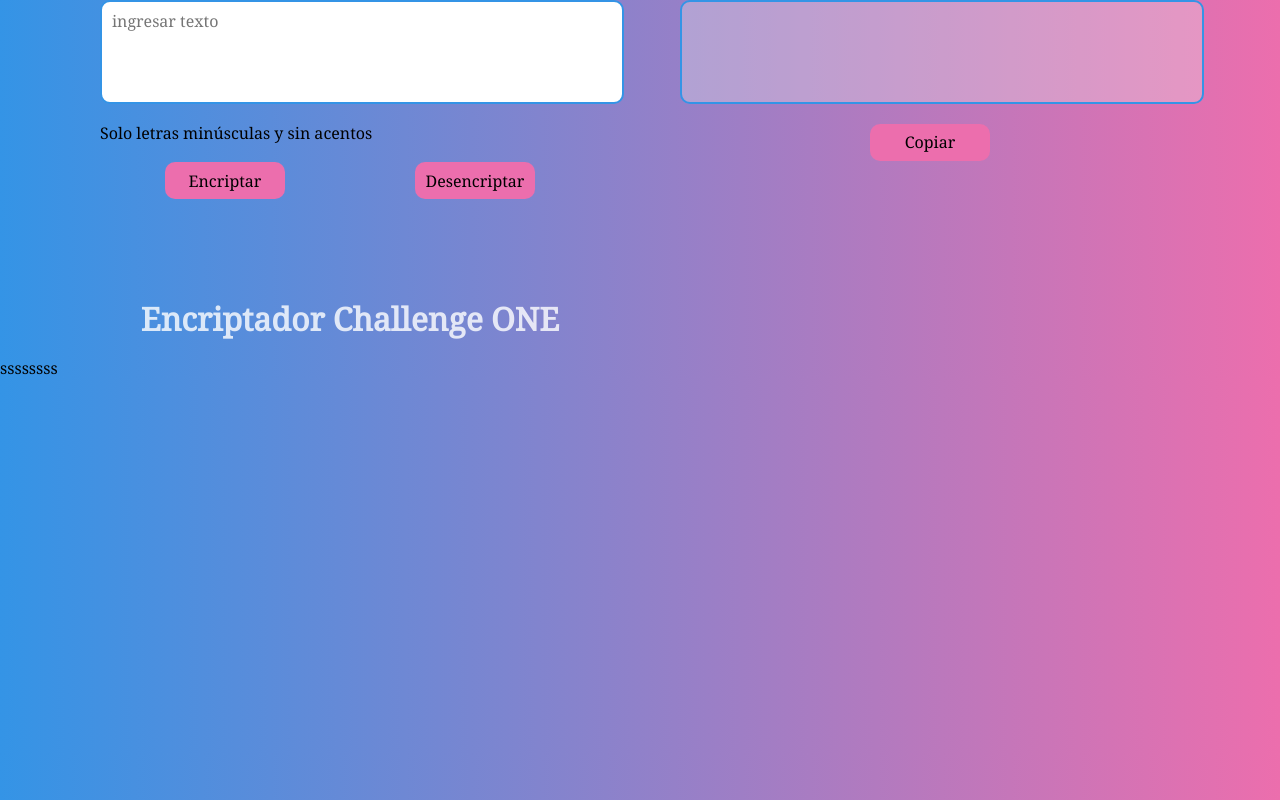
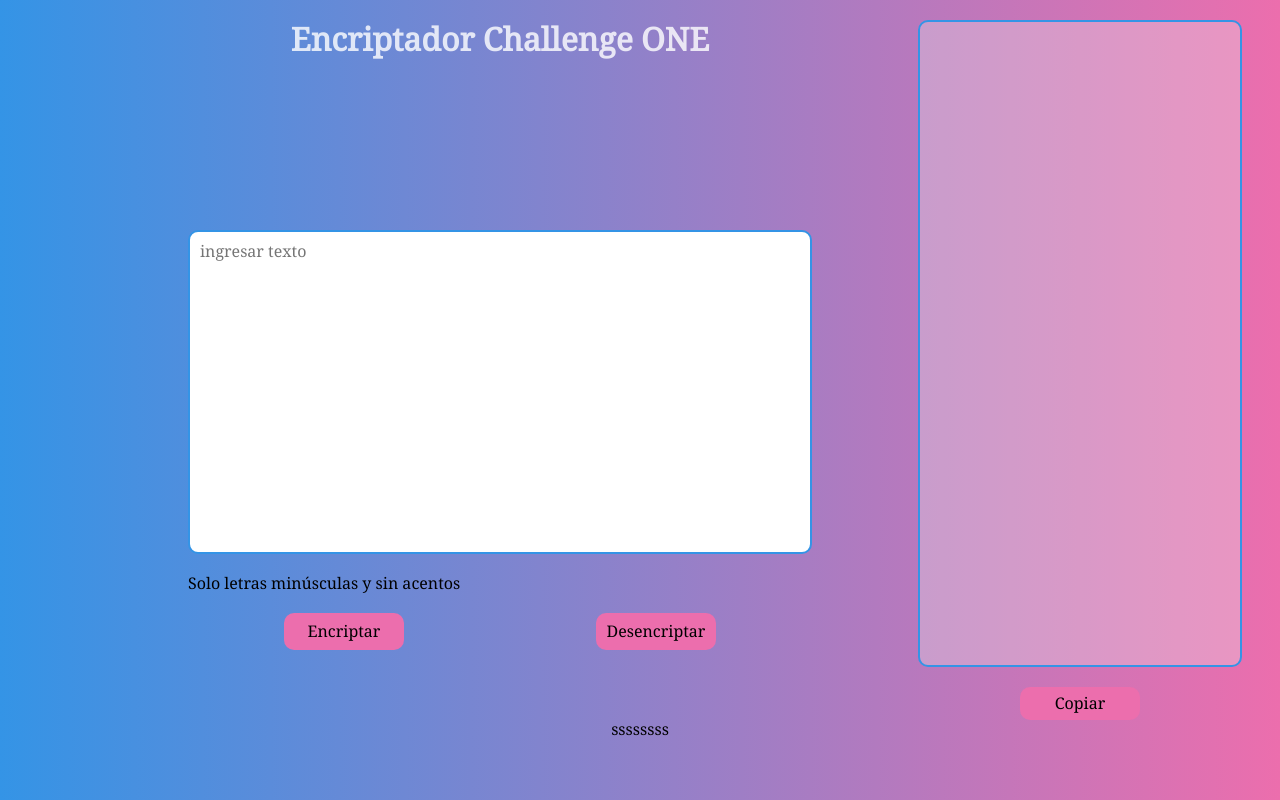
Before and after one commit to HumbleG0d/challenge_encriptador, a website with bundled scripts: page html/index.html in a window 1280 px wide. Built offline with nearby package versions, Linux system fonts and the light colour scheme.

Commit message:
Modify the main grid

```diff
--- a/css/main.css
+++ b/css/main.css
@@ -3,6 +3,10 @@
 .body{
   font-family: 'Noto Serif', serif;
   background: var(--color-background);
+  display: flex;
+  flex-direction: column;
+  justify-content: center;
+  align-items: center;
 }
 
 .header__titulo{
@@ -17,9 +21,12 @@
 
 .main{
   display: grid;
-  grid-template-columns: 500px 500px;
+  width: 100vw;
+  height: 90vh;
+  grid-template-columns: 800px 200px;
   grid-template-rows: auto;
   grid-template-areas:
+  "header main__section--output"
   "main__section--input main__section--output";
   justify-content: center;
   gap: 80px;
@@ -31,17 +38,33 @@
   gap: 20px;
 }
 
+.header{
+  grid-area: header;
+  justify-self: center;
+}
+
 .main__section--input{
   grid-area: main__section--input;
+  justify-self: center;
 }
 
 .main__section--output{
   grid-area: main__section--output;
+  justify-self: center;
+  padding-top: 20px;
 }
 
+.section__input{
+ width: 600px;
+ height: 300px;
+}
+
+.section__output{
+  width: 300px;
+  height: 100%;
+ }
+
 .textarea{
-  width: 100%;
-  height: 80px;
   padding: 10px;
   border: 2.5px solid var(--color-border);
   border-radius: 10px;
```
